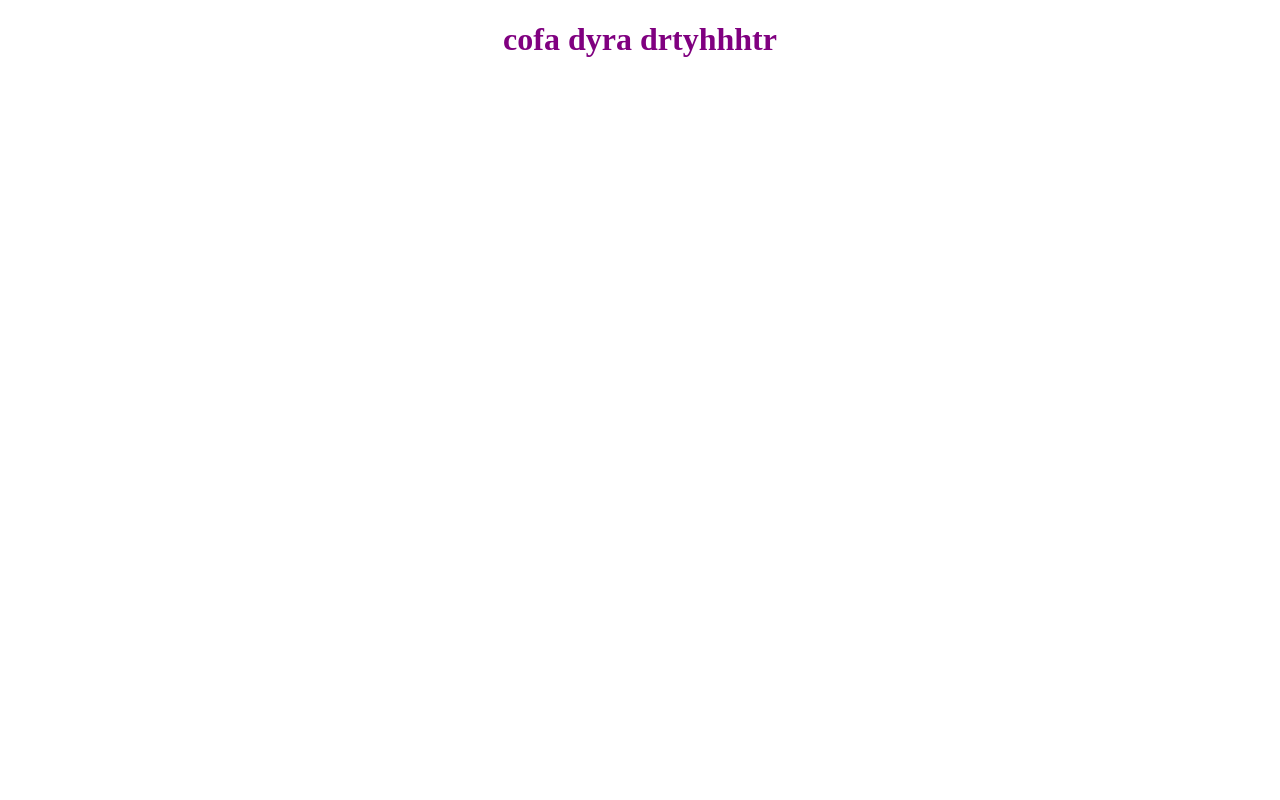
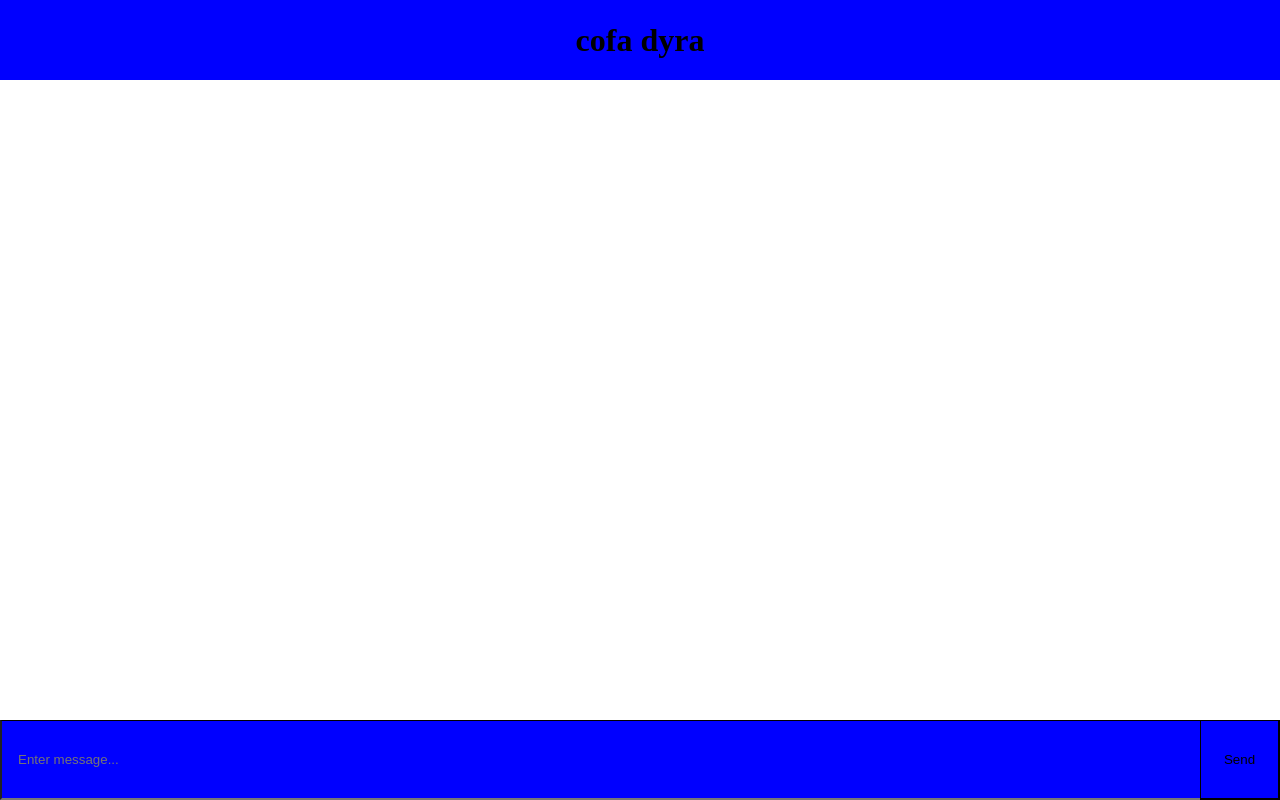
Before and after one commit to diiiiiiissss/chat, a website: page index.html in a window 1280 px wide. Drawn offline with Linux system fonts and the light colour scheme.

Commit message:
Add files via upload

```diff
--- a/index.html
+++ b/index.html
@@ -7,7 +7,19 @@
     <link rel="stylesheet" href="style.css">
 </head>
 <body>
-    <h1>cofa dyra drtyhhhtr</h1>
+    <main>
+        <div id="d">
+       <h1 class="h">cofa dyra</h1>
+       </div>
+       <ul id="messages">
+        <li>1</li>
+        <li>2</li>
+       </ul>
+       <form id="f">
+        <input type="text" id="input" placeholder="Enter message...">
+        <input type="submit" class="submit" value="Send">
+       </form>
+    </main>
 </body>
 <script src="script.js"></script>
 </html>
--- a/style.css
+++ b/style.css
@@ -1,4 +1,37 @@
-h1 {
-    color: purple;
+#d {
+    background-color: blue;
     text-align: center;
+    position: fixed;
+    top:0;
+    left:0;
+    width: 100%;
+    height: 5rem;
+    display: flex;
+    align-items: center;
+    justify-content: center;
 }
+
+#input {
+    position: fixed;
+    bottom: 0;
+    left: 0;
+    width: 100%;
+    height: 5rem;
+    background-color: blue;
+    border-top: 1px solid black;
+    display: flex;
+    align-items: center;
+    padding: 0 1rem;
+    box-sizing: border-box;
+}
+
+.submit {
+    position: fixed;
+    bottom: 0;
+    right: 0;
+    width: 5rem;
+    height: 5rem;
+    background-color: blue;
+    border-top: 1px solid black;
+    border-left: 1px solid black;
+}
```
